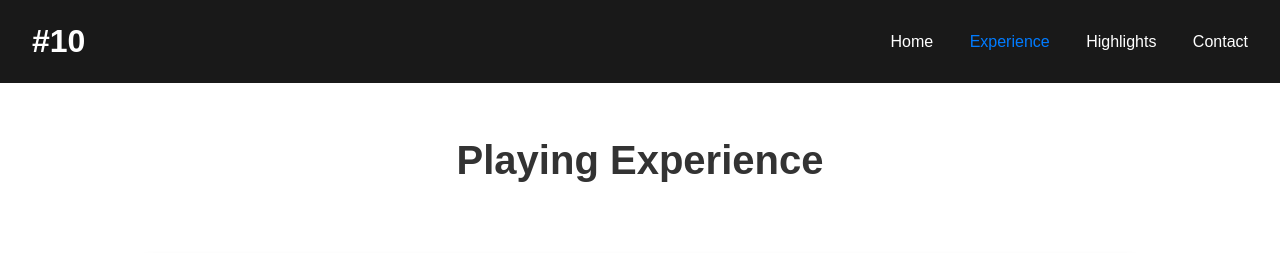
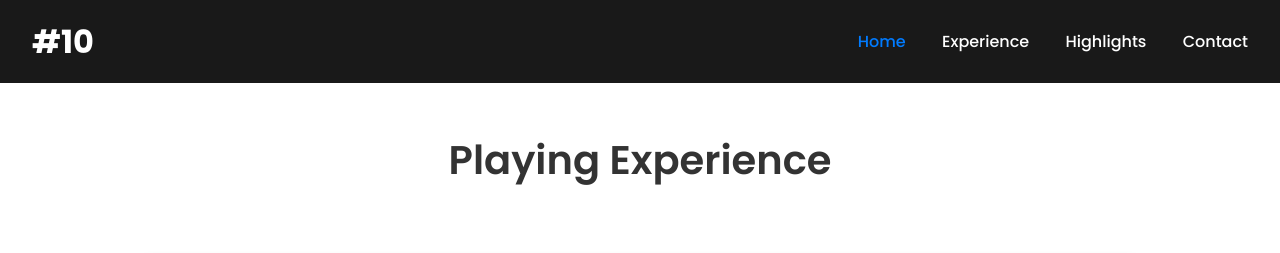
Before and after one commit to dieg00tfb/Gerado-Arreola-WebPortfolio, a plain HTML site: page experience.html in a window 1280 px wide. Shown: the top 253 px of the page. Drawn offline with Linux system fonts and the light colour scheme.

Commit message:
Update experience.html

```diff
--- a/experience.html
+++ b/experience.html
@@ -1,18 +1,22 @@
 <!DOCTYPE html>
 <html lang="en">
+
 <head>
     <meta charset="UTF-8">
     <meta name="viewport" content="width=device-width, initial-scale=1.0">
-    <title>Experience - Player Name</title>
+    <title>Player Name - Professional Soccer Player</title>
     <link rel="stylesheet" href="styles.css">
     <link rel="stylesheet" href="https://cdnjs.cloudflare.com/ajax/libs/font-awesome/6.0.0/css/all.min.css">
+    <link href="https://fonts.googleapis.com/css2?family=Poppins:wght@300;400;500;600;700&display=swap"
+        rel="stylesheet">
 </head>
+
 <body>
     <nav class="navbar">
         <div class="logo">#10</div>
         <div class="nav-links">
-            <a href="index.html">Home</a>
-            <a href="experience.html" class="active">Experience</a>
+            <a href="index.html" class="active">Home</a>
+            <a href="experience.html">Experience</a>
             <a href="highlights.html">Highlights</a>
             <a href="contact.html">Contact</a>
         </div>
```
